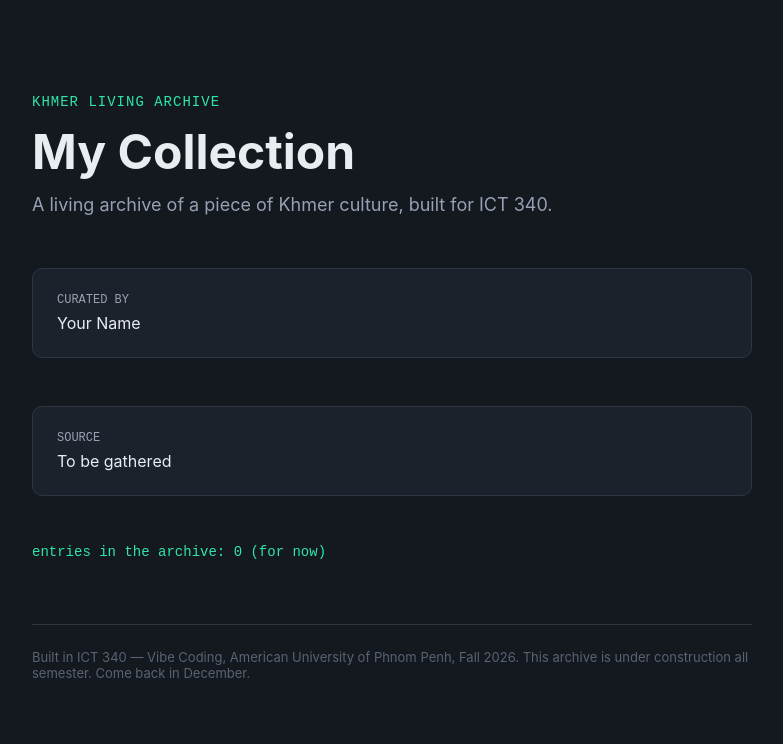
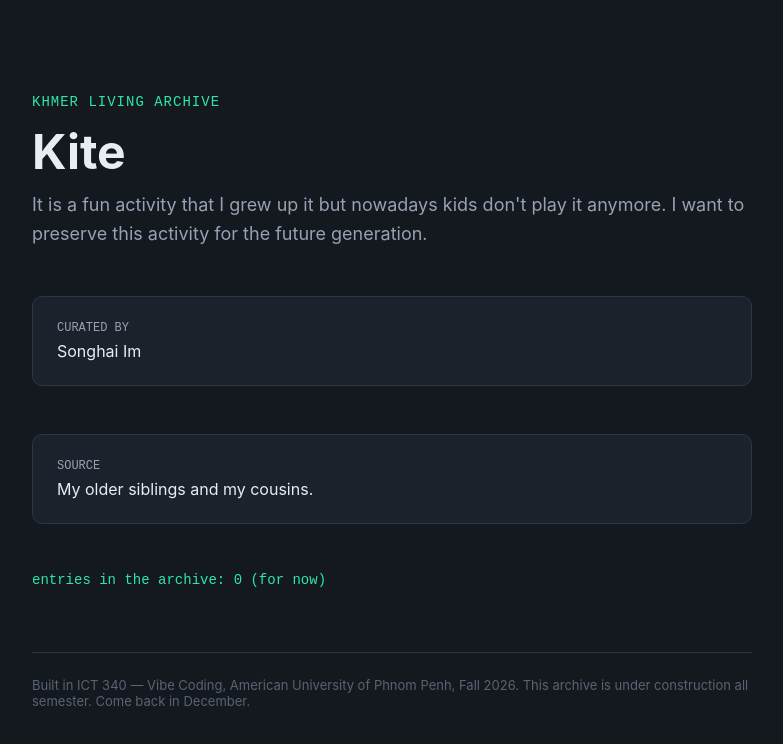
Before and after one commit to haihai942/kite, a Next.js app: page / in a window 1280 px wide. Shown: the top 744 px of the page, without its empty margins (248-1031 px from the left). Built offline with nearby package versions, Linux system fonts and the light colour scheme.

Commit message:
make it mine

```diff
--- a/collection.config.js
+++ b/collection.config.js
@@ -8,16 +8,16 @@
 
 const collection = {
   // What does your archive collect? e.g. "Khmer Proverbs"
-  name: "My Collection",
+  name: "Kite",
 
   // One sentence: what is this archive, and why does it matter?
-  description: "A living archive of a piece of Khmer culture, built for ICT 340.",
+  description: "It is a fun activity that I grew up it but nowadays kids don't play it anymore. I want to preserve this activity for the future generation.",
 
   // Who is building this archive? Your name, as you want it shown.
-  curator: "Your Name",
+  curator: "Songhai Im",
 
   // Where does your knowledge come from? A person, a place, a community.
-  source: "To be gathered",
+  source: "My older siblings and my cousins.",
 };
 
 export default collection;
```
